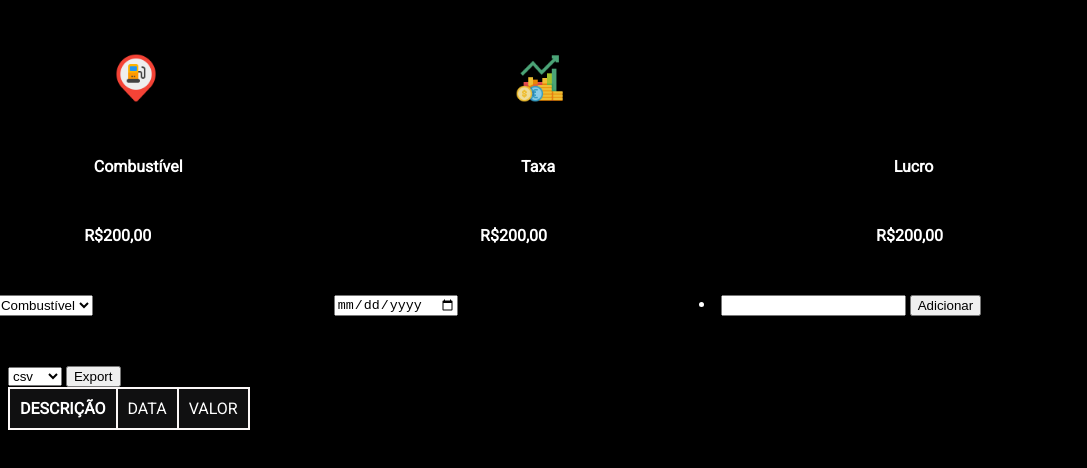
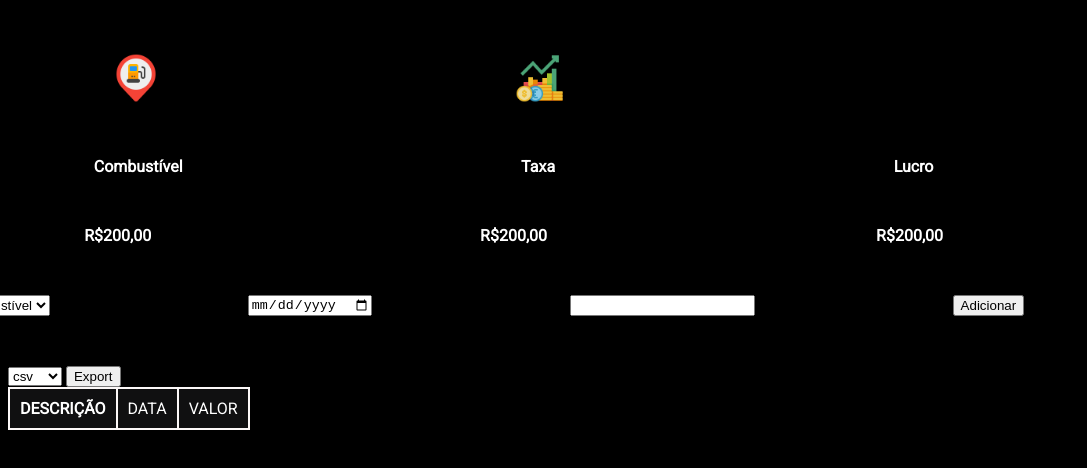
Before and after one commit to AlexSilvak/Financeiro, a plain HTML site: page index.html in a window 1280 px wide. Shown: the whole page, without its empty margins (0-1087 px from the left). Drawn offline with Linux system fonts and the light colour scheme.

Commit message:
Update index.html

```diff
--- a/index.html
+++ b/index.html
@@ -41,7 +41,7 @@
 
         </select>
         <input type="date"  name="data" id="data" >
-        <li><input type="number" name="add" id="add" value="0,00"> <button onclick="addRow()"> Adicionar</button> </li>
+        <input type="number" name="add" id="add" value="0,00"> <button onclick="addRow()"> Adicionar</button>
     </div>
 <main>
     <select  name="export"  id="export" >
```
